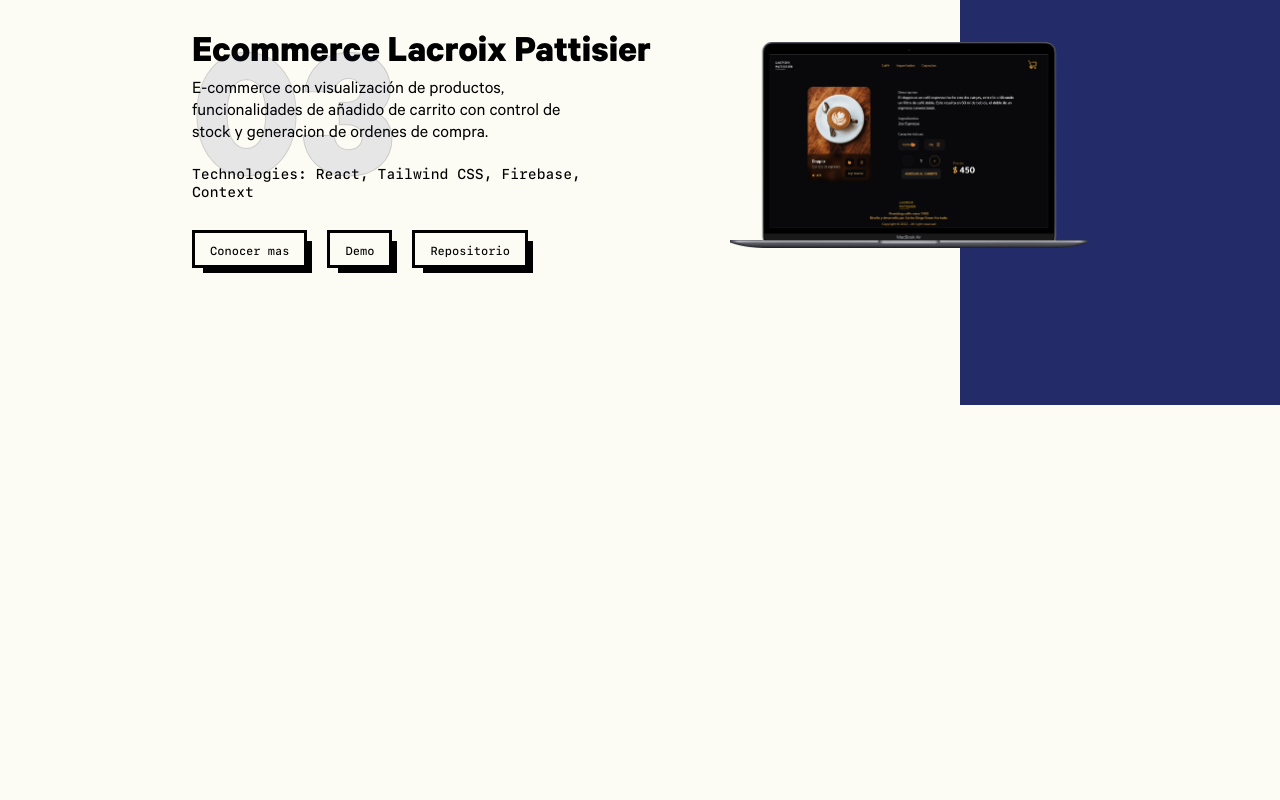
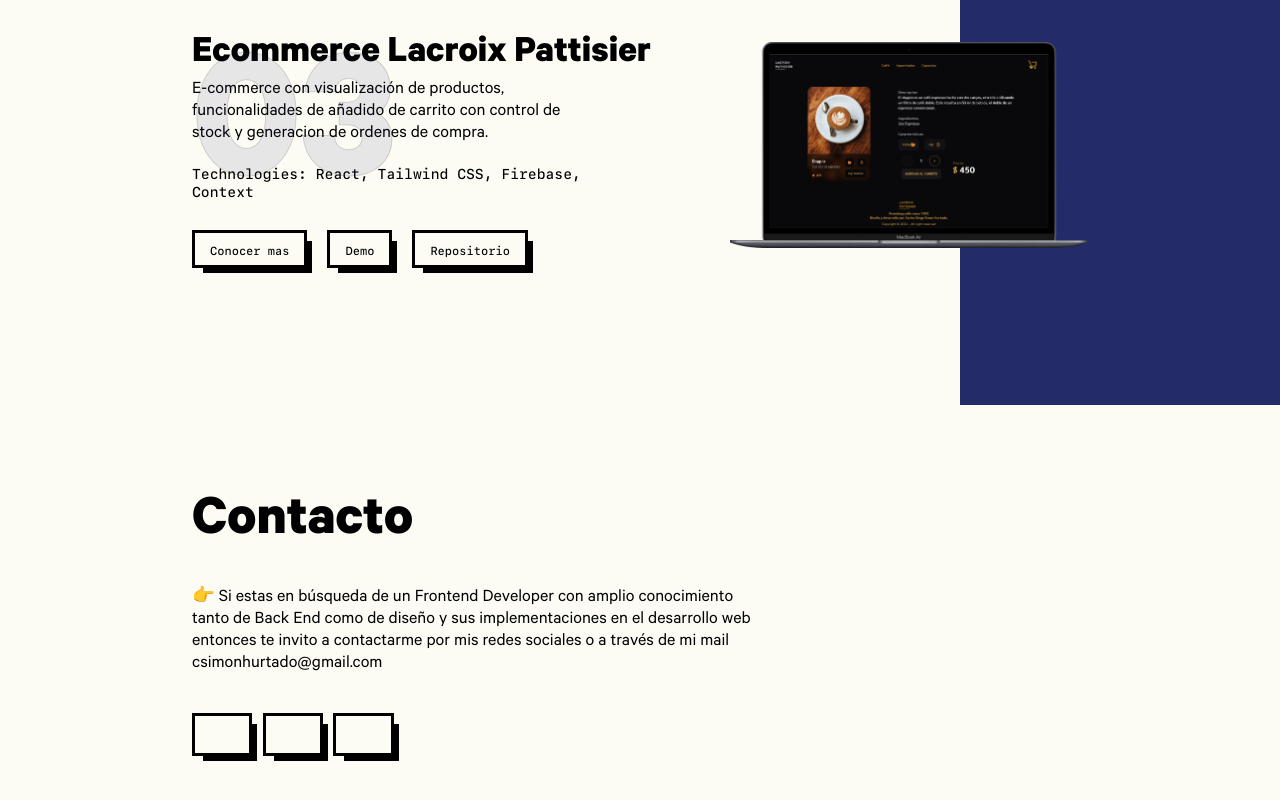
Before and after one commit to simoncarlos/Portfolio-Simon-Hurtado, a React (Vite) app: page / in a window 1280 px wide. Shown: the part 3685-4485 px from the top of the page. Before the commit the page ends 4090 px from the top, so only its background shows below. Built offline with nearby package versions, Linux system fonts and the light colour scheme.

Commit message:
Finalizacion seccion contacto

```diff
--- a/src/components/Body/Body.jsx
+++ b/src/components/Body/Body.jsx
@@ -3,6 +3,7 @@ import NavBar from "../NavBar/NavBar";
 import AboutMe from "../AboutMe/AboutMe";
 import Proyects from "../Proyects/Proyects";
 import Experience from "../Experience/Experience";
+import Contact from "../Contact/Contact";
 
 const Body = () => {
     return(
@@ -12,6 +13,7 @@ const Body = () => {
             <AboutMe></AboutMe>
             <Experience></Experience>
             <Proyects></Proyects>
+            <Contact></Contact>
         </>
     );
 };
--- /dev/null
+++ b/src/components/Contact/Contact.jsx
@@ -0,0 +1,38 @@
+import { ContactContainer } from "../StyledComponents/Contact/ContactContainer";
+import { Title } from "../StyledComponents/Texts/Title.Style";
+import { Text } from "../StyledComponents/Texts/Text.Style";
+import { Button } from "../StyledComponents/Button";
+import { RiLinkedinFill } from "react-icons/ri";
+import { GrMailOption } from "react-icons/gr";
+import { FiGithub } from "react-icons/fi";
+
+const Contact = () => {
+    return(
+        <ContactContainer>
+            <Title>Contacto</Title>
+            <Text>
+            👉 Si estas en búsqueda de un Frontend Developer con amplio conocimiento tanto de Back End como de diseño y sus implementaciones en el desarrollo web entonces te invito a contactarme por mis redes sociales o a través de mi mail csimonhurtado@gmail.com
+            </Text>
+            <div className="social-container">
+                <a href="https://www.linkedin.com/in/simon-carlos/" target="_blank">
+                    <Button>
+                            <RiLinkedinFill className="icon linkedin"/>
+                    </Button>
+                </a>
+                <a href="https://github.com/simoncarlos" target="_blank">
+                    <Button>
+                            <FiGithub className="icon github"></FiGithub>
+                    </Button>
+                </a>
+                <a href="mailto:csimonhurtado@gmail.com" target="_blank">
+                    <Button>
+                            <GrMailOption className="icon mail"/>
+                    </Button>
+                </a>
+            </div>
+        </ContactContainer>
+    );
+};
+
+export default Contact;
+// Mail Linkedin Github
--- a/src/components/NavBar/NavBar.jsx
+++ b/src/components/NavBar/NavBar.jsx
@@ -4,8 +4,8 @@ import LogoMondrian from "../../assets/logos/mondrian-d.png"
 import BurgerButton from "../BurgerButton/BurgerButton";
 import { Small } from "../StyledComponents/Texts/Small.Style";
 import { Logo } from "../StyledComponents/Logo";
+import { Nav }  from "../StyledComponents/NavBar/Nav.Style";
 import { RiLinkedinFill } from "react-icons/ri";
-import { Nav }  from "../StyledComponents/NavBar/Nav.Style";
 import { GrMailOption } from "react-icons/gr";
 import { FiGithub } from "react-icons/fi";
 import { useLayoutEffect } from "react";
--- /dev/null
+++ b/src/components/StyledComponents/Contact/ContactContainer.jsx
@@ -0,0 +1,19 @@
+import styled from "styled-components";
+
+export const ContactContainer = styled.section`
+    background-color: #fcfcf4;
+    padding: 8% 8% 25% 8%;
+    .social-container{
+        margin-top: 50px;
+        display: flex;
+        width: 70%;
+        align-items: center;
+        justify-content: space-between;
+    }
+    @media(min-width: 1024px){
+        padding: 5% 40% 10% 15%;
+        .social-container{
+            width: 35%;
+        }
+    }
+`;
```
